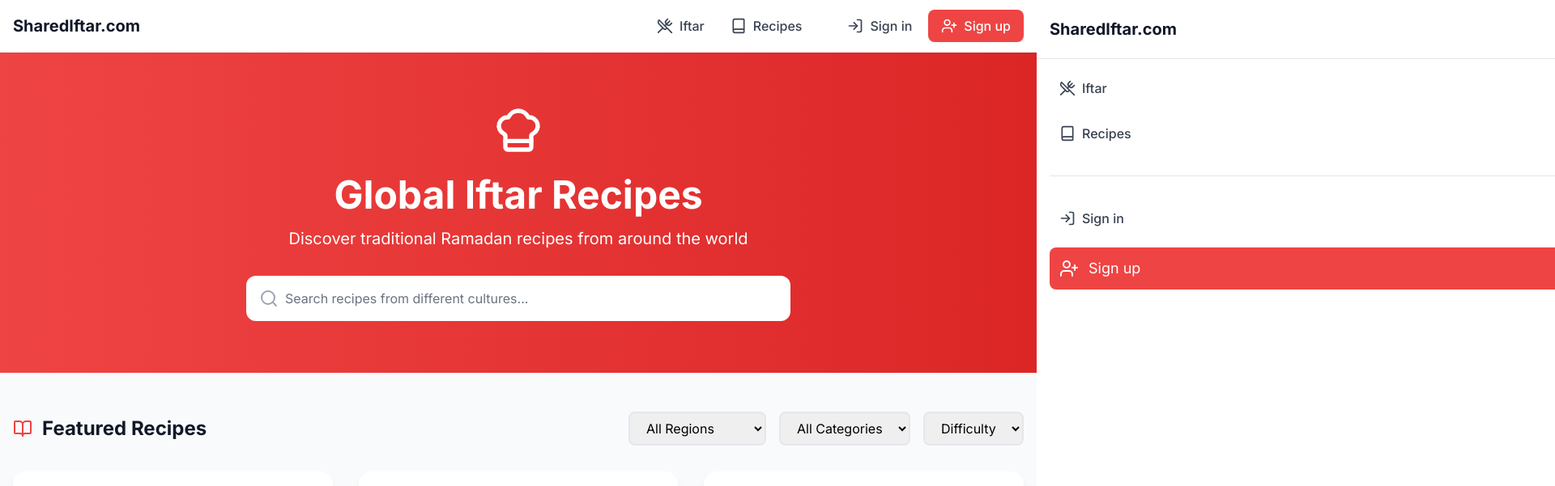
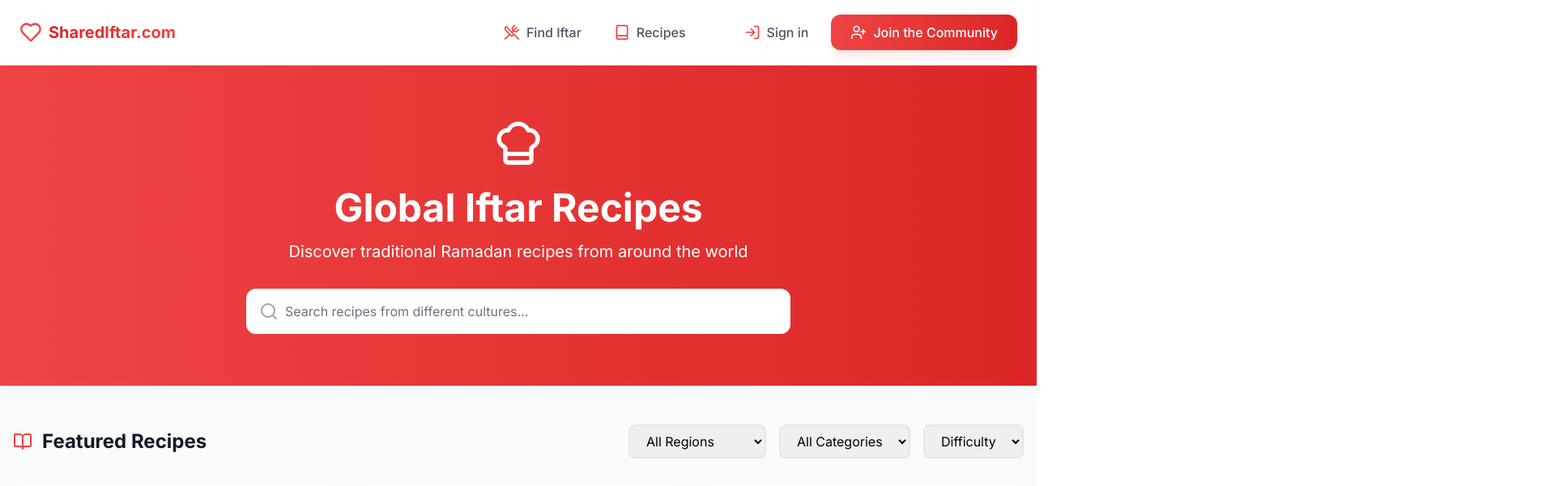
Before and after one commit to kolity/sharediftar.com, a Next.js app: page /recipes in a window 1280 px wide. Shown: the top 601 px of the page at 81% size, 1920 px wide, since content can reach past the window. Built offline with nearby package versions, Linux system fonts and the light colour scheme.

Commit message:
header page changed

```diff
--- a/src/components/Header.tsx
+++ b/src/components/Header.tsx
@@ -2,51 +2,60 @@
 
 import React, { useState } from 'react';
 import Link from 'next/link';
-import { Menu, X, UtensilsCrossed, Book, LogIn, UserPlus } from 'lucide-react';
+import { Menu, X, UtensilsCrossed, Book, LogIn, UserPlus, Heart } from 'lucide-react';
 
 const NavLink = ({ href, icon: Icon, children }: { href: string; icon: React.ElementType; children: React.ReactNode }) => (
   <Link
     href={href}
-    className="flex items-center gap-2 text-gray-700 hover:text-gray-900 font-medium px-3 py-2 rounded-lg hover:bg-gray-50 transition-colors"
+    className="group flex items-center gap-2 text-gray-600 font-medium px-3 py-2 rounded-lg transition-all duration-200 hover:bg-red-50"
   >
-    <Icon className="w-5 h-5" />
-    <span>{children}</span>
+    <Icon className="w-5 h-5 text-red-500 transition-transform duration-200 group-hover:scale-110" />
+    <span className="relative">
+      {children}
+      <span className="absolute inset-x-0 bottom-0 h-0.5 bg-red-500 scale-x-0 group-hover:scale-x-100 transition-transform duration-200" />
+    </span>
   </Link>
 );
 
 const BrandName = () => (
-  <Link href="/" className="flex items-center">
-    <span className="text-xl font-bold text-gray-900">SharedIftar.com</span>
+  <Link href="/" className="flex items-center group">
+    <Heart className="w-7 h-7 text-red-500 mr-2 transition-transform duration-200 group-hover:scale-110" />
+    <span className="text-xl font-bold bg-gradient-to-r from-red-600 to-red-500 bg-clip-text text-transparent">
+      SharedIftar.com
+    </span>
   </Link>
 );
 
 const MobileMenu = ({ isOpen, onClose }: { isOpen: boolean; onClose: () => void }) => (
   <div
-    className={`fixed inset-0 bg-white z-50 transform transition-transform duration-300 ${
-      isOpen ? 'translate-x-0' : 'translate-x-full'
+    className={`fixed inset-0 bg-white/95 backdrop-blur-sm z-50 transform transition-all duration-300 ${
+      isOpen ? 'translate-x-0 opacity-100' : 'translate-x-full opacity-0'
     }`}
   >
     <div className="flex justify-between items-center p-4 border-b">
       <BrandName />
-      <button onClick={onClose} className="p-2">
-        <X className="w-6 h-6" />
+      <button
+        onClick={onClose}
+        className="p-2 hover:bg-red-50 rounded-lg transition-colors duration-200"
+      >
+        <X className="w-6 h-6 text-gray-600" />
       </button>
     </div>
 
-    <nav className="p-4">
-      <div className="flex flex-col gap-4">
-        <NavLink href="/iftar" icon={UtensilsCrossed}>Iftar</NavLink>
+    <nav className="p-6">
+      <div className="flex flex-col gap-6">
+        <NavLink href="/iftar" icon={UtensilsCrossed}>Find Iftar</NavLink>
         <NavLink href="/recipes" icon={Book}>Recipes</NavLink>
 
-        <div className="border-t my-4"></div>
+        <div className="border-t my-6"></div>
 
         <NavLink href="/signin" icon={LogIn}>Sign in</NavLink>
         <Link
           href="/signup"
-          className="flex items-center gap-3 p-3 bg-red-500 text-white rounded-lg"
+          className="flex items-center justify-center gap-3 p-4 bg-gradient-to-r from-red-500 to-red-600 text-white rounded-xl shadow-lg shadow-red-100 hover:shadow-red-200 transition-all duration-200 hover:-translate-y-0.5"
         >
-          <UserPlus className="w-6 h-6" />
-          <span className="text-lg">Sign up</span>
+          <UserPlus className="w-5 h-5" />
+          <span className="font-semibold">Join the Community</span>
         </Link>
       </div>
     </nav>
@@ -57,35 +66,35 @@ const Header = () => {
   const [isMobileMenuOpen, setIsMobileMenuOpen] = useState(false);
 
   return (
-    <header className="bg-white shadow-sm sticky top-0 z-50 border-b border-gray-100">
-      <nav className="max-w-7xl mx-auto px-4 flex justify-between items-center h-16">
+    <header className="bg-white/95 backdrop-blur-sm shadow-sm sticky top-0 z-50 border-b border-gray-100">
+      <nav className="max-w-7xl mx-auto px-6 flex justify-between items-center h-20">
         <BrandName />
 
         {/* Desktop Menu */}
-        <div className="hidden md:flex items-center gap-8">
-          <div className="flex items-center space-x-2">
-            <NavLink href="/iftar" icon={UtensilsCrossed}>Iftar</NavLink>
+        <div className="hidden md:flex items-center gap-12">
+          <div className="flex items-center gap-4">
+            <NavLink href="/iftar" icon={UtensilsCrossed}>Find Iftar</NavLink>
             <NavLink href="/recipes" icon={Book}>Recipes</NavLink>
           </div>
 
-          <div className="flex items-center gap-2">
+          <div className="flex items-center gap-4">
             <NavLink href="/signin" icon={LogIn}>Sign in</NavLink>
             <Link
               href="/signup"
-              className="flex items-center gap-2 bg-red-500 hover:bg-red-600 text-white px-4 py-2 rounded-lg font-medium shadow-sm"
+              className="flex items-center gap-2 bg-gradient-to-r from-red-500 to-red-600 text-white px-6 py-2.5 rounded-xl font-medium shadow-lg shadow-red-100 hover:shadow-red-200 transition-all duration-200 hover:-translate-y-0.5"
             >
               <UserPlus className="w-5 h-5" />
-              <span>Sign up</span>
+              <span>Join the Community</span>
             </Link>
           </div>
         </div>
 
         {/* Mobile Menu Button */}
         <button
-          className="md:hidden p-2"
+          className="md:hidden p-2 hover:bg-red-50 rounded-lg transition-colors duration-200"
           onClick={() => setIsMobileMenuOpen(true)}
         >
-          <Menu className="w-6 h-6 text-gray-700" />
+          <Menu className="w-6 h-6 text-gray-600" />
         </button>
 
         {/* Mobile Menu */}
```
